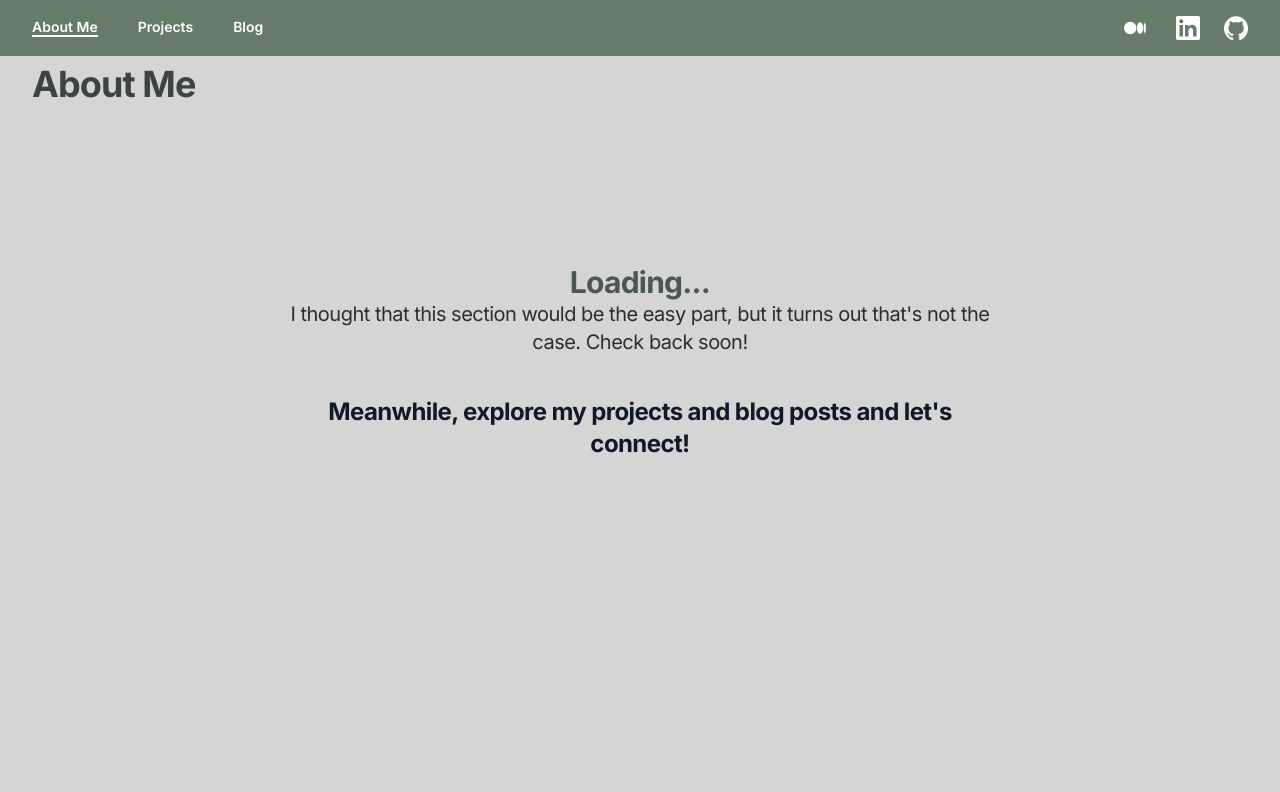
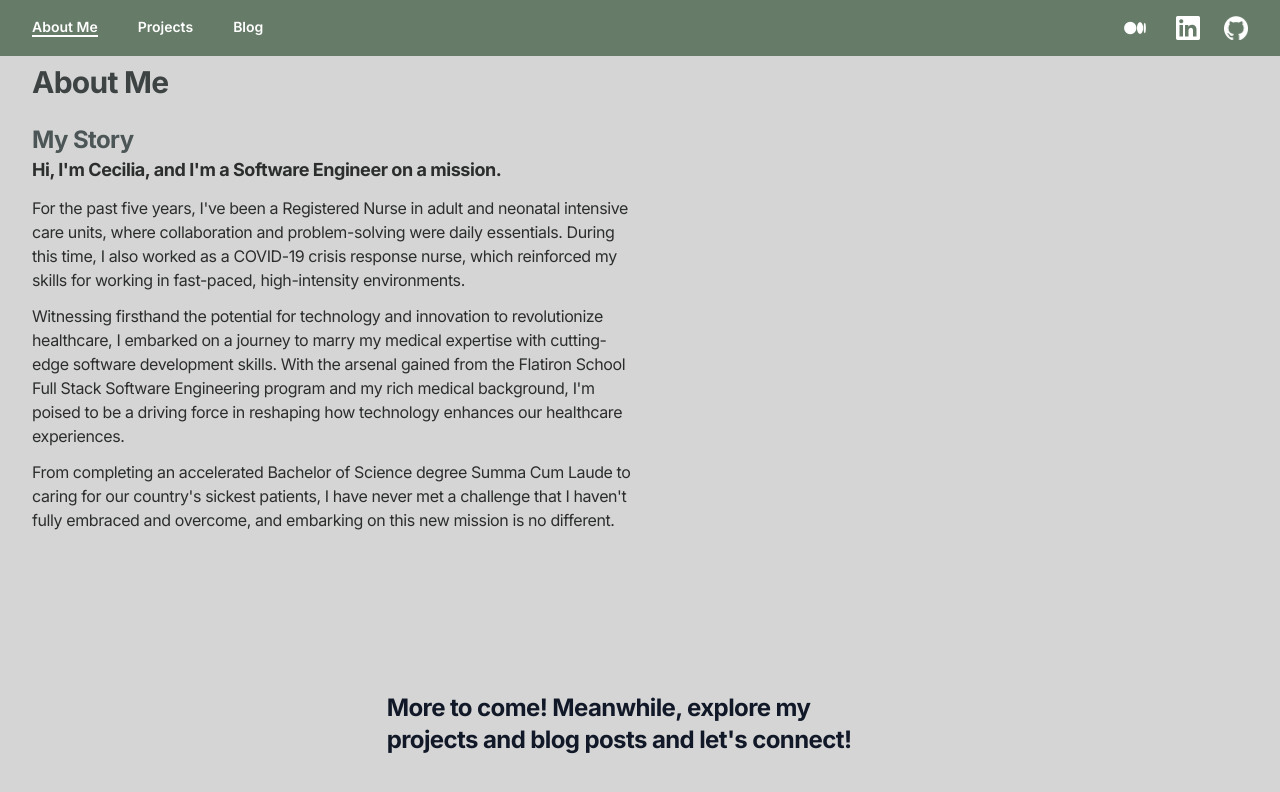
Before and after one commit to CeciliaHoof/MyPortfolio, a Next.js app: page /about in a window 1280 px wide. Shown: the top 792 px of the page. Built offline with nearby package versions, Linux system fonts and the light colour scheme.

Commit message:
about me

```diff
--- a/app/about/page.jsx
+++ b/app/about/page.jsx
@@ -1,17 +1,42 @@
 export default function Page() {
   return (
     <>
-      <h1 className="text-2xl font-bold tracking-tight text-headers sm:text-4xl">
+      <h1 className="text-3xl font-bold tracking-tight text-headers">
         About Me
       </h1>
-      <p className="text-2xl tracking-tight text-captions sm:text-xl w-7/12 m-auto mt-40 text-center">
-        <span className="text-2xl font-bold tracking-tight text-sub-headers sm:text-3xl block">
-          Loading...{" "}
-        </span>
-        I thought that this section would be the easy part, but it turns out
-        that&apos;s not the case.  Check back soon!{" "}
+      <div className="w-1/2">
+        <h2 className="text-2xl font-bold tracking-tight text-sub-headers block mt-6">
+          My Story{" "}
+        </h2>
+        <p className="text-base font-bold tracking-tight text-captions sm:text-lg text-left">
+          Hi, I&apos;m Cecilia, and I&apos;m a Software Engineer on a mission.
+        </p>
+        <p className="text-sm tracking-tight text-captions sm:text-base text-left mt-3">
+          For the past five years, I&apos;ve been a Registered Nurse in adult
+          and neonatal intensive care units, where collaboration and
+          problem-solving were daily essentials. During this time, I also
+          worked as a COVID-19 crisis response nurse, which reinforced my skills
+          for working in fast-paced, high-intensity environments.
+        </p>
+        <p className="text-sm tracking-tight text-captions sm:text-base text-left mt-3">
+          Witnessing firsthand the potential for technology and innovation to
+          revolutionize healthcare, I embarked on a journey to marry my medical
+          expertise with cutting-edge software development skills. With the
+          arsenal gained from the Flatiron School Full Stack Software
+          Engineering program and my rich medical background, I&apos;m poised to
+          be a driving force in reshaping how technology enhances our healthcare
+          experiences.
+        </p>
+        <p className="text-sm tracking-tight text-captions sm:text-base text-left mt-3">
+          From completing an accelerated Bachelor of Science degree Summa Cum Laude
+          to caring for our country&apos;s sickest patients, I have never
+          met a challenge that I haven&apos;t fully embraced and overcome, and
+          embarking on this new mission is no different.
+        </p>
+      </div>
+      <p className="text-2xl tracking-tight text-captions sm:text-xl w-5/12 m-auto mt-40 text-left">
         <span className="text-2xl font-bold tracking-tight text-gray-900 sm:text-2xl block mt-10">
-          Meanwhile, explore my projects and blog posts and let&apos;s connect!{" "}
+          More to come! Meanwhile, explore my projects and blog posts and let&apos;s connect!{" "}
         </span>
       </p>
     </>
```
